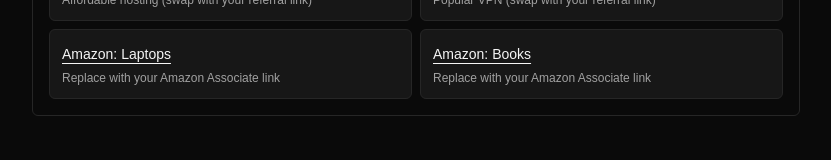
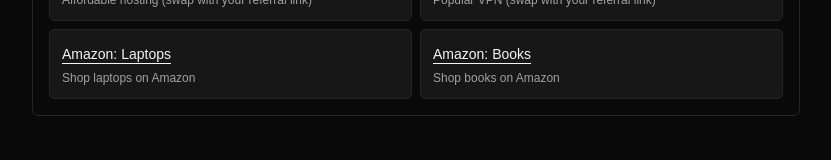
Before and after one commit to noyelmax2018-art/quickquery-ai, a Next.js app: page / in a window 1280 px wide. Shown: the part 613-773 px from the top of the page, without its empty margins (224-1055 px from the left). Built offline with nearby package versions, Linux system fonts and the light colour scheme; no server answers.

Commit message:
monetize: add Amazon Associates tag ai0c23-20

```diff
--- a/src/components/AffiliateModule.tsx
+++ b/src/components/AffiliateModule.tsx
@@ -27,16 +27,16 @@
     description: "Popular VPN (swap with your referral link)",
   },
 
-  // Amazon placeholders (replace with your Associate links)
+  // Amazon (use your Associate tracking id)
   {
     label: "Amazon: Laptops",
-    href: "https://www.amazon.in/",
-    description: "Replace with your Amazon Associate link",
+    href: "https://www.amazon.com/s?k=laptop&tag=ai0c23-20",
+    description: "Shop laptops on Amazon",
   },
   {
     label: "Amazon: Books",
-    href: "https://www.amazon.in/",
-    description: "Replace with your Amazon Associate link",
+    href: "https://www.amazon.com/s?k=books&tag=ai0c23-20",
+    description: "Shop books on Amazon",
   },
 ];
 
```
